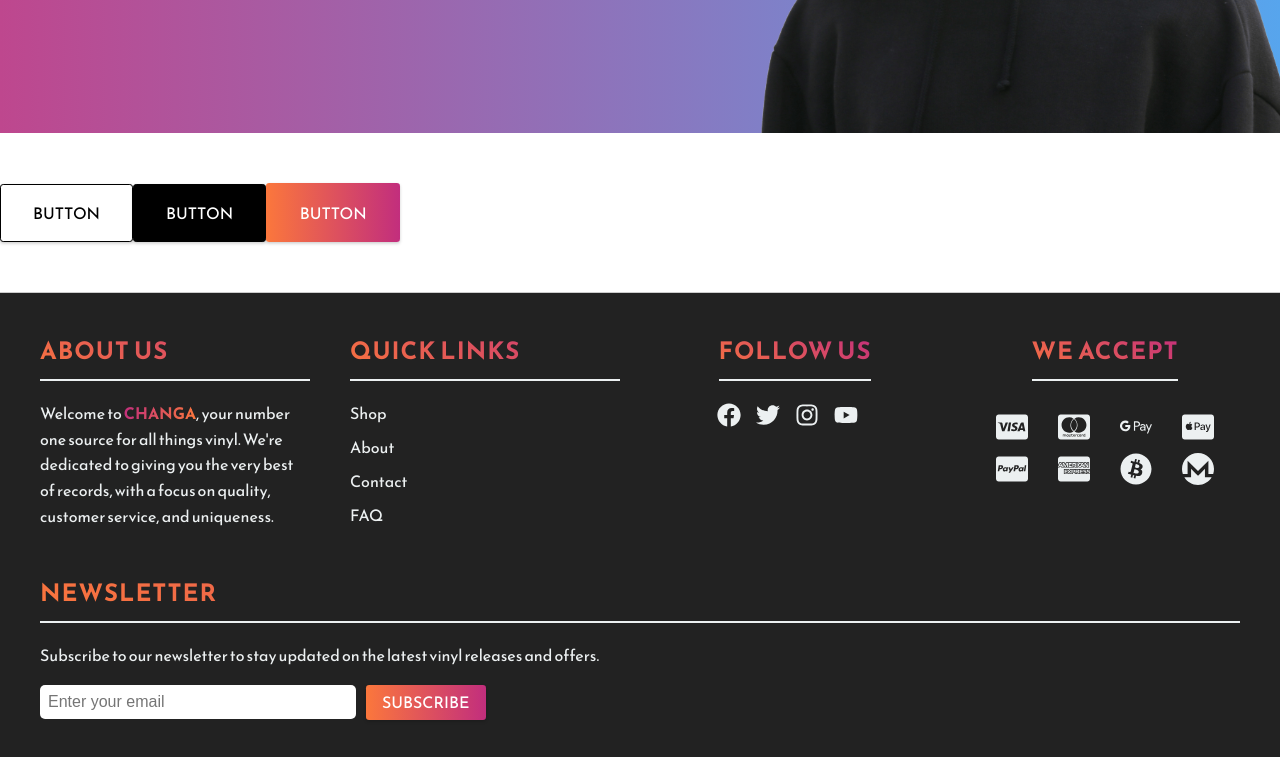
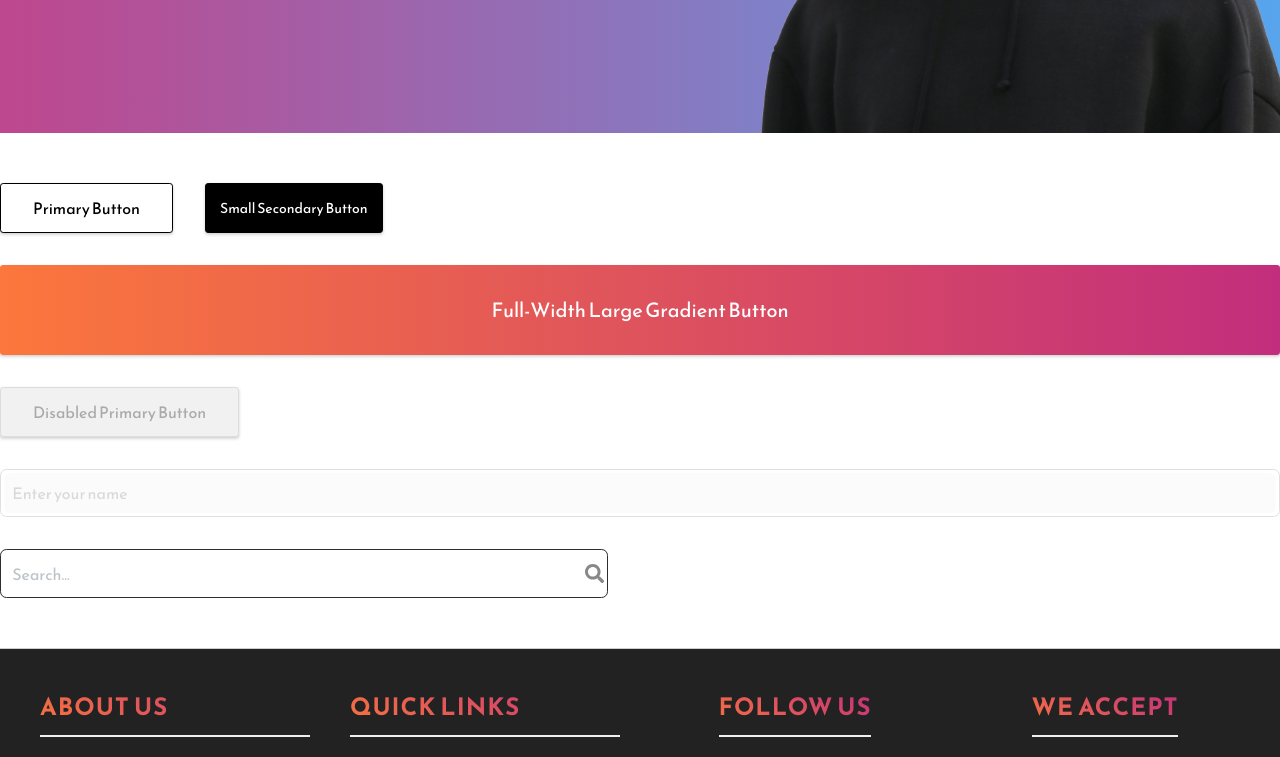
Before and after one commit to m4llu/changa, a React (Vite) app in the folder changa-website/: page / in a window 1280 px wide. Shown: the part 920-1677 px from the top of the page. Built offline with nearby package versions, Linux system fonts and the light colour scheme.

Commit message:
core components

```diff
--- a/changa-website/src/components/Footer/Footer.scss
+++ b/changa-website/src/components/Footer/Footer.scss
@@ -129,7 +129,7 @@
             .newsletter {
                 form.newsletter-form {
                     display: flex;
-                    height: 35px;
+                    height: min-content;
                     flex-direction: row;
                     align-items: flex-start;
                     gap: 10px;
@@ -140,11 +140,6 @@
                         font-size: 1em;
                         width: 100%;
                         max-width: 300px;
-                    }
-                    button {
-                        padding: 0 1em 0 1em;
-                        height: 100%;
-                        margin: 0;
                     }
                 }
             }
--- a/changa-website/src/components/Footer/Footer.tsx
+++ b/changa-website/src/components/Footer/Footer.tsx
@@ -4,6 +4,7 @@ import { FaCcVisa, FaCcMastercard, FaBitcoin, FaGooglePay } from 'react-icons/fa
 import { SiMonero } from 'react-icons/si'; // Monero icon from react-icons
 import './Footer.scss';
 import Button from '../core/Button/Button';
+import Input from '../core/Input/Input';
 
 const Footer: React.FC = () => {
     return (
@@ -57,7 +58,7 @@ const Footer: React.FC = () => {
                         <h2 className="footer-title">Newsletter</h2>
                         <p>Subscribe to our newsletter to stay updated on the latest vinyl releases and offers.</p>
                         <form className="newsletter-form">
-                            <input type="email" placeholder="Enter your email" />
+                            <Input type="email" placeholder="Enter your email" inputSize='small'/>
                             <Button variant="tertiary" onClick={() => console.log('Button clicked')}>
                                 SUBSCRIBE
                             </Button>
--- a/changa-website/src/components/Sections/Sections.tsx
+++ b/changa-website/src/components/Sections/Sections.tsx
@@ -1,17 +1,42 @@
 import React from 'react';
 import Button from '../core/Button/Button';
+import Input from '../core/Input/Input';
 
 const Sections: React.FC = () => {
   return (
     <>
-      <section>
-      <Button variant="primary" onClick={() => console.log('Button clicked')}>
-        BUTTON
+      <section style={{display: 'flex', gap: '2rem', flexWrap: 'wrap'}}>
+      <Button variant="primary" onClick={() => console.log('Clicked!')}>
+        Primary Button
       </Button>
-      <Button variant="secondary" onClick={() => console.log('Button clicked')}>
-      BUTTON      </Button>
-      <Button variant="tertiary" onClick={() => console.log('Button clicked')}>
-      BUTTON      </Button>
+
+      <Button variant="secondary" size="small">
+        Small Secondary Button
+      </Button>
+
+      <Button variant="tertiary" size="large" fullWidth onClick={() => alert('Large Button')}>
+        Full-Width Large Gradient Button
+      </Button>
+
+      <Button variant="primary" disabled>
+        Disabled Primary Button
+      </Button>
+
+      <Input
+        variant="default"
+        placeholder="Enter your name"
+        inputSize="small"
+        fullWidth
+        disabled
+      />
+
+      <Input
+        variant="search"
+        placeholder="Search..."
+        inputSize="large"
+        onClick={() => console.log('Search clicked')}
+      />
+
       </section>
     </>
   );
--- a/changa-website/src/components/core/Button/Button.scss
+++ b/changa-website/src/components/core/Button/Button.scss
@@ -1,26 +1,37 @@
+// Default gradient variables for your button
 @property --gradientStart {
     syntax: '<color>';
     initial-value: rgba(251,119,60,1);
     inherits: false;
   }
-
   @property --gradientEnd {
     syntax: '<color>';
     initial-value: rgba(194,46,125,1);
     inherits: false;
   }
 
+  // Default button variables for adaptability
+  $button-padding: 0.75em 2em;
+  $button-border-radius: 0.4vh;
+  $button-font-size: 1rem;
+  $button-transition-speed: 0.3s;
+  $button-box-shadow: 0 0.2vh 0.4vh rgba(0, 0, 0, 0.2);
+
+  // Generic button styling
   .button {
-    padding: 1em 2em;
-    border: 0.1em solid #00000000;
-    border-radius: 0.4vh;
-    font-size: 1rem;
+    padding: $button-padding;
+    border: 0.1em solid transparent;
+    border-radius: $button-border-radius;
+    font-size: $button-font-size;
     font-weight: 300;
     cursor: pointer;
-    transition: background 0.3s ease; /* Transition for background */
     box-sizing: border-box;
-    box-shadow: 0 0.2vh 0.4vh rgba(0, 0, 0, 0.201);
+    transition: background $button-transition-speed, color $button-transition-speed, border-color $button-transition-speed;
+    box-shadow: $button-box-shadow;
+    display: inline-block;
+    text-align: center;
 
+    // Modifier for primary button
     &.primary {
       background-color: #ffffff;
       border-color: #000000;
@@ -32,6 +43,7 @@
       }
     }
 
+    // Modifier for secondary button
     &.secondary {
       background-color: #000000;
       border-color: #000000;
@@ -44,16 +56,43 @@
       }
     }
 
+    // Modifier for tertiary (gradient) button
     &.tertiary {
       background: linear-gradient(90deg, var(--gradientStart), var(--gradientEnd));
       color: #fff;
-        transition: --gradientStart 0.3s, --gradientEnd 0.3s;
-        border: 0; /* No border for gradient buttons */
-        padding: 1.1em 2.1em; /* Adjust padding slightly for visual consistency */
+      border: 0; // No border for gradient button
+      padding: calc(#{$button-padding} + 0.1em); // Slightly larger padding
+      transition: --gradientStart $button-transition-speed, --gradientEnd $button-transition-speed;
 
       &:hover {
         --gradientStart: #dd4c4c;
         --gradientEnd: #912aab;
       }
     }
+
+    // Size modifiers
+    &.small {
+      padding: 0.5em 1em;
+      font-size: 0.875rem;
     }
+
+    &.large {
+      padding: 1.5em 3em;
+      font-size: 1.25rem;
+    }
+
+    // Full-width option
+    &.full-width {
+      width: 100%;
+      text-align: center;
+    }
+
+    // Disabled state
+    &.disabled, &:disabled {
+      background-color: #f1f1f1;
+      color: #aaa;
+      cursor: not-allowed;
+      border-color: #ddd;
+      pointer-events: none;
+    }
+  }
--- a/changa-website/src/components/core/Button/Button.tsx
+++ b/changa-website/src/components/core/Button/Button.tsx
@@ -1,15 +1,33 @@
 import React from 'react';
-import './Button.scss'; // Assuming you have some CSS for styling
+import './Button.scss'; // Import the SCSS file for styles
 
 interface ButtonProps {
     variant: 'primary' | 'secondary' | 'tertiary';
-    onClick?: () => void;
-    children: React.ReactNode;
+    size?: 'small' | 'large'; // Optional size prop
+    fullWidth?: boolean;      // Optional full-width prop
+    disabled?: boolean;       // Optional disabled prop
+    onClick?: () => void;     // onClick event handler
+    children: React.ReactNode; // Button content
 }
 
-const Button: React.FC<ButtonProps> = ({ variant, onClick, children }) => {
+const Button: React.FC<ButtonProps> = ({
+    variant,
+    size,
+    fullWidth,
+    disabled,
+    onClick,
+    children
+}) => {
+    const sizeClass = size ? ` ${size}` : '';          // Apply size if provided
+    const fullWidthClass = fullWidth ? ' full-width' : '';  // Apply full-width if provided
+    const disabledClass = disabled ? ' disabled' : ''; // Apply disabled class if needed
+
     return (
-        <button className={`button ${variant}`} onClick={onClick}>
+        <button
+            className={`button ${variant}${sizeClass}${fullWidthClass}${disabledClass}`}
+            onClick={!disabled ? onClick : undefined}
+            disabled={disabled}
+        >
             {children}
         </button>
     );
--- /dev/null
+++ b/changa-website/src/components/core/Input/Input.scss
@@ -0,0 +1,85 @@
+@import '../../../scss/variables';
+
+.input-container {
+    display: flex;
+    align-items: center;
+    border: 0.1em solid #000000;
+    border-radius: 0.4rem;
+    padding: 0.2rem;
+    transition: border-color 0.3s ease;
+    width: 100%;
+    max-width: 400px;
+    font-family: 'Reem Kufi', sans-serif;
+    background-color: #ffffff;
+
+    &.default {
+        border-color: #000000;
+
+        &:focus-within {
+            border-color: #db3477;
+        }
+    }
+
+    &.search {
+        border-color: #2d2d2d;
+        position: relative;
+
+        &:focus-within {
+            border-color: #000000;
+        }
+    }
+
+    &.small {
+        max-width: 200px;
+    }
+
+    &.large {
+        max-width: 600px;
+    }
+
+    &.full-width {
+        max-width: 100%;
+    }
+
+    &.disabled {
+        opacity: 0.6;
+        pointer-events: none;
+        border-color: #ccc;
+    }
+
+    .input-field {
+        flex: 1;
+        border: none;
+        outline: none;
+        font-size: 1rem;
+        padding: 0.5rem;
+        border-radius: inherit;
+        box-sizing: border-box;
+        width: 100%;
+        transition: box-shadow 0.3s ease;
+
+        &::placeholder {
+            color: #bdc3c7;
+        }
+    }
+
+    .search-button {
+        background: transparent;
+        border: none;
+        cursor: pointer;
+        font-size: 1.2rem;
+        color: #888;
+        margin-left: 0.5rem;
+        padding: 0;
+        display: flex;
+
+        &:hover {
+            color: var(--gradientStart);
+        }
+
+        &:disabled {
+            cursor: not-allowed;
+            color: #ccc;
+        }
+    }
+}
--- /dev/null
+++ b/changa-website/src/components/core/Input/Input.tsx
@@ -0,0 +1,39 @@
+import React from 'react';
+import './Input.scss'; // Import SCSS for styling
+import { FaSearch } from 'react-icons/fa';
+
+interface InputProps extends React.InputHTMLAttributes<HTMLInputElement> {
+    variant?: 'default' | 'search';
+    inputSize?: 'small' | 'large'; // Optional size prop
+    fullWidth?: boolean;      // Optional full-width prop
+    disabled?: boolean;       // Optional disabled prop
+}
+
+const Input: React.FC<InputProps> = ({
+    variant = 'default',
+    inputSize,
+    fullWidth,
+    disabled,
+    ...props
+}) => {
+    const sizeClass = inputSize ? ` ${inputSize}` : '';            // Apply size if provided
+    const fullWidthClass = fullWidth ? ' full-width' : ''; // Apply full-width if provided
+    const disabledClass = disabled ? ' disabled' : '';   // Apply disabled if needed
+
+    return (
+        <div className={`input-container ${variant}${sizeClass}${fullWidthClass}${disabledClass}`}>
+            <input
+                {...props}
+                className="input-field"
+                disabled={disabled}    // Pass disabled prop to the input element
+            />
+            {variant === 'search' && (
+                <button type="button" className="search-button" disabled={disabled}>
+                    <FaSearch />
+                </button>
+            )}
+        </div>
+    );
+};
+
+export default Input;
--- a/changa-website/src/scss/main.scss
+++ b/changa-website/src/scss/main.scss
@@ -39,6 +39,7 @@
     border: 1px solid #ccc;
     border-radius: 4px;
     font-size: 1rem;
+    font-family: 'Reem Kufi', sans-serif;
   }
 
   button {
```
Lines whose indentation alone changed are shown as unchanged.
